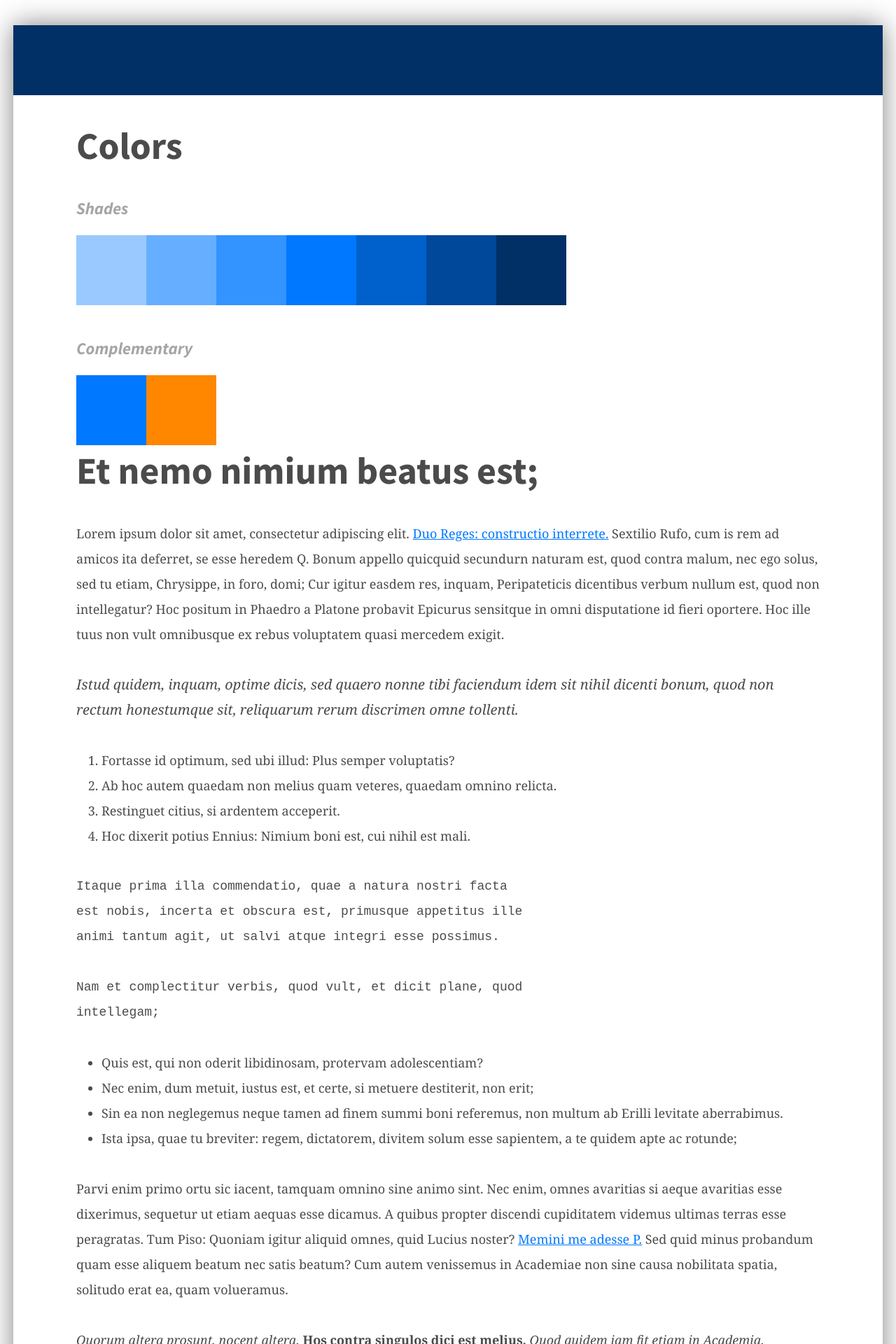
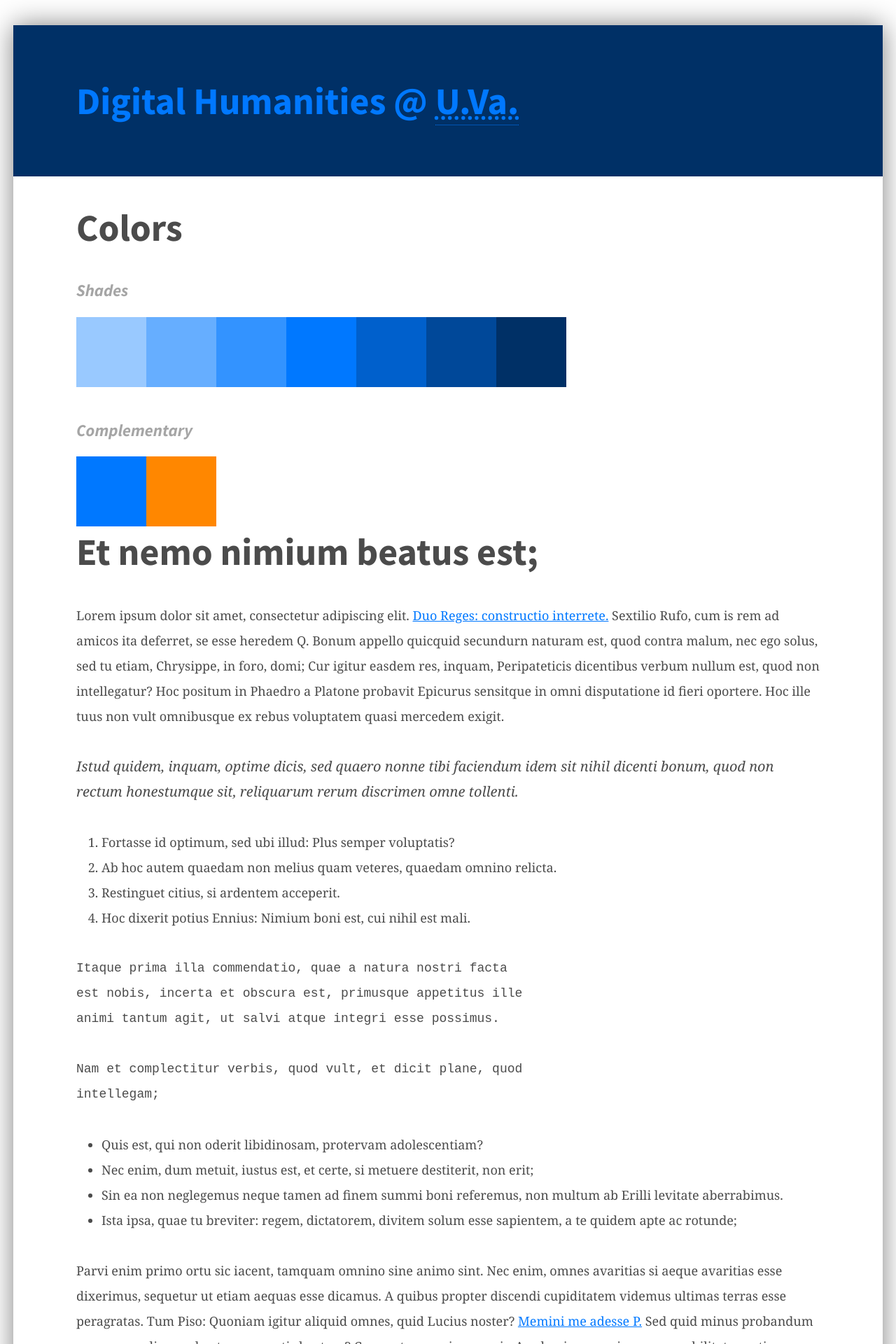
Before and after one commit to scholarslab/uvadh, a Jekyll site: the page built from index.html, in a window 1280 px wide. Shown: the top 1920 px of the page at 70% size. Built offline with Jekyll 4.4.1, drawn with Linux system fonts in a browser that asks for light colours.

Commit message:
Adds header link.

```diff
--- a/_layouts/default.html
+++ b/_layouts/default.html
@@ -14,7 +14,7 @@
         <a id="skiplink" href="#main">Skip to Main Content</a>
 
         <header role="banner">
-
+            <h1><a href="index.html">Digital Humanities @ <abbr title="The University of Virginia">U.Va.</abbr></a></h1>
         </header>
 
         <main role="main" id="main">
--- a/_sass/media/_screen.scss
+++ b/_sass/media/_screen.scss
@@ -270,9 +270,9 @@ hr {
 
 header[role=banner] {
     background-color: $base-color-darkest;
-    height: 100px;
     @include bleed();
-
+    @include padding-leader(1);
+    @include padding-trailer(1);
 }
 
 main {
--- a/c/style.css
+++ b/c/style.css
@@ -791,11 +791,12 @@ table {
 
   header[role=banner] {
     background-color: #003066;
-    height: 100px;
     margin-left: -90px;
     padding-left: 90px;
     margin-right: -90px;
     padding-right: 90px;
+    padding-top: 2em;
+    padding-bottom: 2em;
   }
 
   .profile main article header {
```
